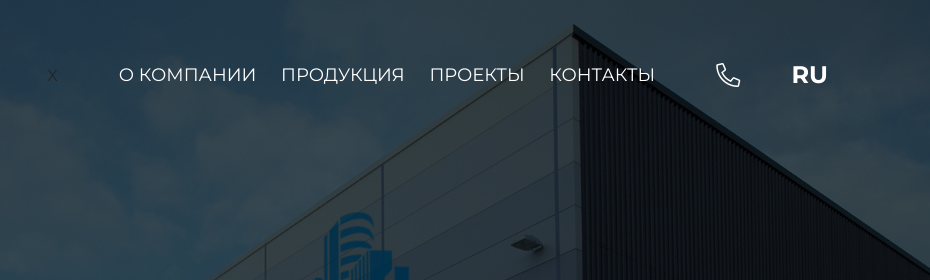
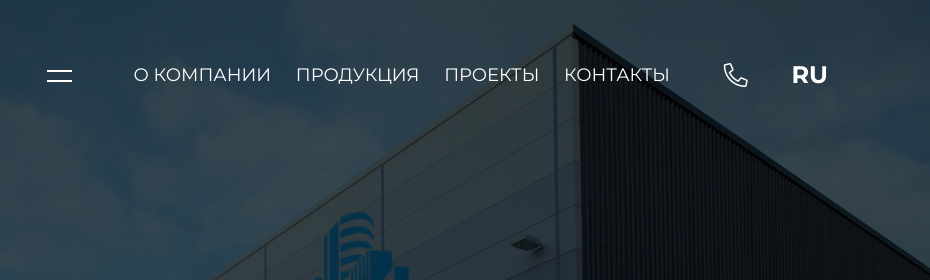
Before and after one commit to 7Davronbek/app-smart-lion-building-client, a plain HTML site: page index.html in a window 1280 px wide. Shown: the top 280 px of the page, 350-1280 px from the left. Drawn offline with Linux system fonts and the light colour scheme.

Commit message:
smart-lion-app

```diff
--- a/index.html
+++ b/index.html
@@ -44,8 +44,11 @@
               <a href="" class="logo"
                 ><img src="./image/logo.png" alt="" class="header_logo"
               /></a>
-              <span style="z-index: 1" id="burger">X</span>
-              <div id="burgerContent " class="header_box contentBox ">
+              <div style="z-index: 1" id="burger">
+                <div></div>
+                <div></div>
+              </div>
+              <div id="burgerContent " class="header_box contentBox">
                 <a href="#t_2" class="box_name"> О КОМПАНИИ </a>
                 <a href="#t_3" class="box_name"> ПРОДУКЦИЯ </a>
                 <a href="#t_4" class="box_name"> ПРОЕКТЫ </a>
--- a/js/script.js
+++ b/js/script.js
@@ -28,6 +28,7 @@ const burger = document.querySelector("#burger");
 const burgerContent = document.querySelector(".contentBox");
 burger.addEventListener("click", () => {
   burgerContent.classList.toggle("active");
+  burger.classList.toggle("active")
 });
 
 
--- a/style/main.scss
+++ b/style/main.scss
@@ -2,6 +2,31 @@
 
 html {
     overflow-x: hidden;
+}
+
+#burger {
+    width: 40px;
+    height: 40px;
+    z-index: 99;
+    display: flex;
+    align-items: center;
+    justify-content: center;
+    flex-direction: column;
+
+    div {
+        width: 25px;
+        height: 2px;
+        background-color: #fff;
+        transition: all .6s ease;
+
+        &:nth-child(2) {
+            margin-top: 8px;
+        }
+    }
+
+    &.active {
+        background-color: red;
+    }
 }
 
 body {
```
Also changed, not shown: style/main.css, 1 other file.
